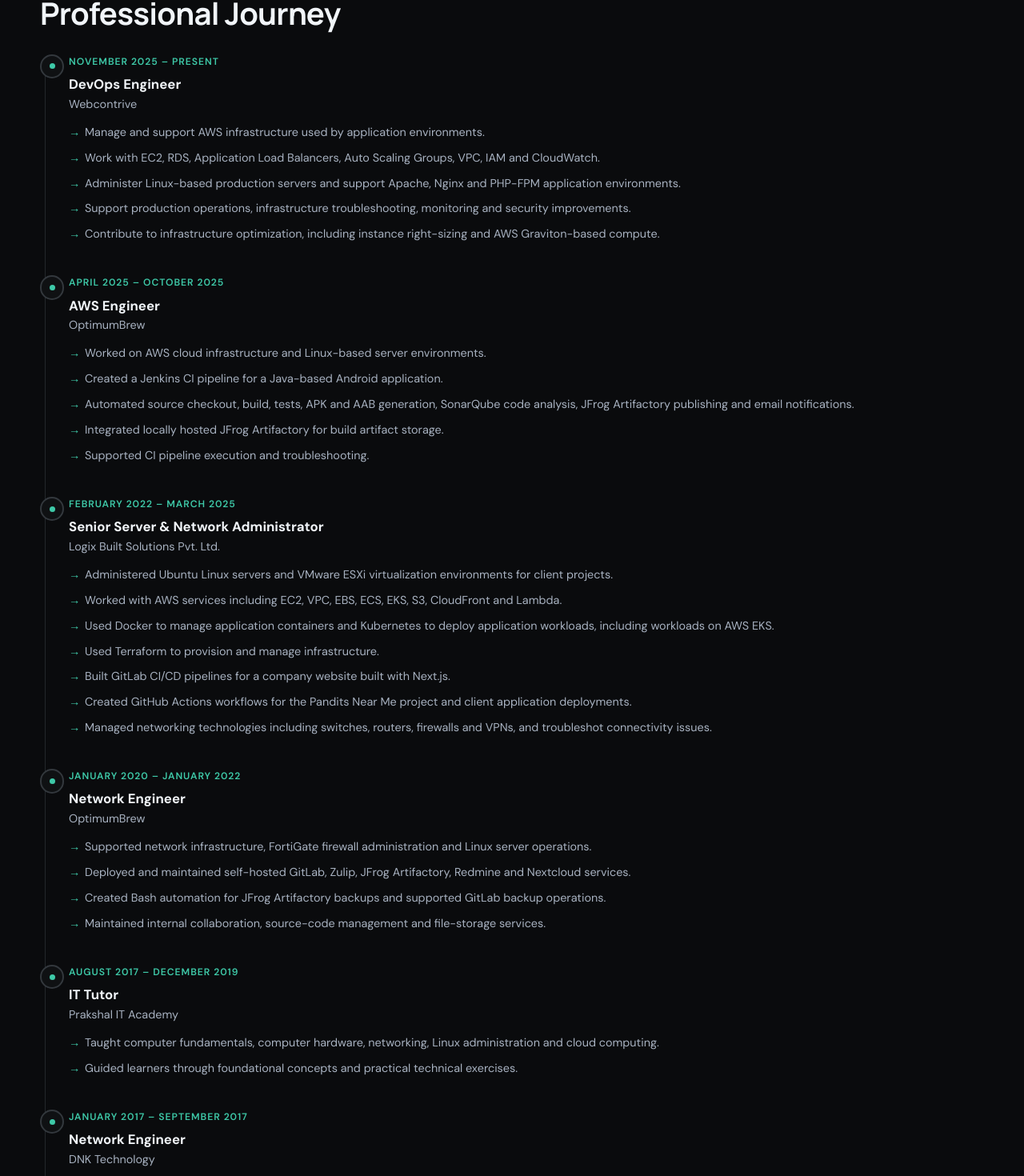
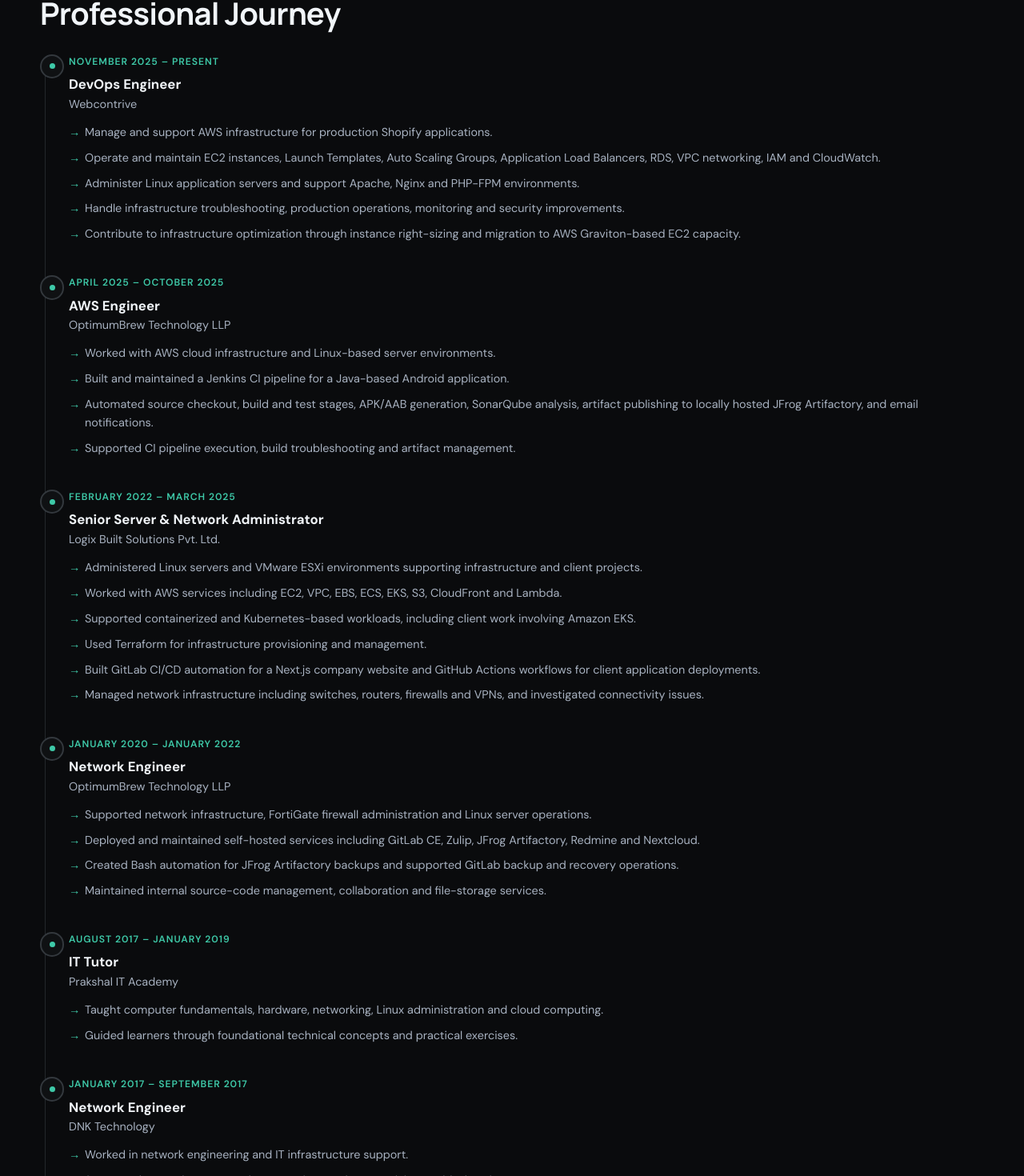
Before and after one commit to jenidevops30/portfolio, a React (Vite) app in the folder frontend/: page / in a window 1280 px wide. Shown: the part 2019-3489 px from the top of the page at 80% size. Built offline with nearby package versions, Linux system fonts and the light colour scheme.

Commit message:
Clean and reconcile professional experience content

```diff
--- a/frontend/src/data/experienceData.js
+++ b/frontend/src/data/experienceData.js
@@ -1,27 +1,27 @@
-// Professional experience content. Dates and role titles are based on the career details confirmed by Jeni.
+// Professional experience. Dates reflect the user's supplied career history.
+// Earlier-role date overlap is flagged for final verification outside the public portfolio.
 export const experience = [
   {
     role: "DevOps Engineer",
     company: "Webcontrive",
     date_range: "NOVEMBER 2025 – PRESENT",
     description: [
-      "Manage and support AWS infrastructure used by application environments.",
-      "Work with EC2, RDS, Application Load Balancers, Auto Scaling Groups, VPC, IAM and CloudWatch.",
-      "Administer Linux-based production servers and support Apache, Nginx and PHP-FPM application environments.",
-      "Support production operations, infrastructure troubleshooting, monitoring and security improvements.",
-      "Contribute to infrastructure optimization, including instance right-sizing and AWS Graviton-based compute."
+      "Manage and support AWS infrastructure for production Shopify applications.",
+      "Operate and maintain EC2 instances, Launch Templates, Auto Scaling Groups, Application Load Balancers, RDS, VPC networking, IAM and CloudWatch.",
+      "Administer Linux application servers and support Apache, Nginx and PHP-FPM environments.",
+      "Handle infrastructure troubleshooting, production operations, monitoring and security improvements.",
+      "Contribute to infrastructure optimization through instance right-sizing and migration to AWS Graviton-based EC2 capacity."
     ]
   },
   {
     role: "AWS Engineer",
-    company: "OptimumBrew",
+    company: "OptimumBrew Technology LLP",
     date_range: "APRIL 2025 – OCTOBER 2025",
     description: [
-      "Worked on AWS cloud infrastructure and Linux-based server environments.",
-      "Created a Jenkins CI pipeline for a Java-based Android application.",
-      "Automated source checkout, build, tests, APK and AAB generation, SonarQube code analysis, JFrog Artifactory publishing and email notifications.",
-      "Integrated locally hosted JFrog Artifactory for build artifact storage.",
-      "Supported CI pipeline execution and troubleshooting."
+      "Worked with AWS cloud infrastructure and Linux-based server environments.",
+      "Built and maintained a Jenkins CI pipeline for a Java-based Android application.",
+      "Automated source checkout, build and test stages, APK/AAB generation, SonarQube analysis, artifact publishing to locally hosted JFrog Artifactory, and email notifications.",
+      "Supported CI pipeline execution, build troubleshooting and artifact management."
     ]
   },
   {
@@ -29,33 +29,32 @@ export const experience = [
     company: "Logix Built Solutions Pvt. Ltd.",
     date_range: "FEBRUARY 2022 – MARCH 2025",
     description: [
-      "Administered Ubuntu Linux servers and VMware ESXi virtualization environments for client projects.",
+      "Administered Linux servers and VMware ESXi environments supporting infrastructure and client projects.",
       "Worked with AWS services including EC2, VPC, EBS, ECS, EKS, S3, CloudFront and Lambda.",
-      "Used Docker to manage application containers and Kubernetes to deploy application workloads, including workloads on AWS EKS.",
-      "Used Terraform to provision and manage infrastructure.",
-      "Built GitLab CI/CD pipelines for a company website built with Next.js.",
-      "Created GitHub Actions workflows for the Pandits Near Me project and client application deployments.",
-      "Managed networking technologies including switches, routers, firewalls and VPNs, and troubleshot connectivity issues."
+      "Supported containerized and Kubernetes-based workloads, including client work involving Amazon EKS.",
+      "Used Terraform for infrastructure provisioning and management.",
+      "Built GitLab CI/CD automation for a Next.js company website and GitHub Actions workflows for client application deployments.",
+      "Managed network infrastructure including switches, routers, firewalls and VPNs, and investigated connectivity issues."
     ]
   },
   {
     role: "Network Engineer",
-    company: "OptimumBrew",
+    company: "OptimumBrew Technology LLP",
     date_range: "JANUARY 2020 – JANUARY 2022",
     description: [
       "Supported network infrastructure, FortiGate firewall administration and Linux server operations.",
-      "Deployed and maintained self-hosted GitLab, Zulip, JFrog Artifactory, Redmine and Nextcloud services.",
-      "Created Bash automation for JFrog Artifactory backups and supported GitLab backup operations.",
-      "Maintained internal collaboration, source-code management and file-storage services."
+      "Deployed and maintained self-hosted services including GitLab CE, Zulip, JFrog Artifactory, Redmine and Nextcloud.",
+      "Created Bash automation for JFrog Artifactory backups and supported GitLab backup and recovery operations.",
+      "Maintained internal source-code management, collaboration and file-storage services."
     ]
   },
   {
     role: "IT Tutor",
     company: "Prakshal IT Academy",
-    date_range: "AUGUST 2017 – DECEMBER 2019",
+    date_range: "AUGUST 2017 – JANUARY 2019",
     description: [
-      "Taught computer fundamentals, computer hardware, networking, Linux administration and cloud computing.",
-      "Guided learners through foundational concepts and practical technical exercises."
+      "Taught computer fundamentals, hardware, networking, Linux administration and cloud computing.",
+      "Guided learners through foundational technical concepts and practical exercises."
     ]
   },
   {
@@ -64,7 +63,7 @@ export const experience = [
     date_range: "JANUARY 2017 – SEPTEMBER 2017",
     description: [
       "Worked in network engineering and IT infrastructure support.",
-      "Supported network-related tasks and troubleshooting."
+      "Supported network setup, routine operations and connectivity troubleshooting."
     ]
   }
 ];
```
